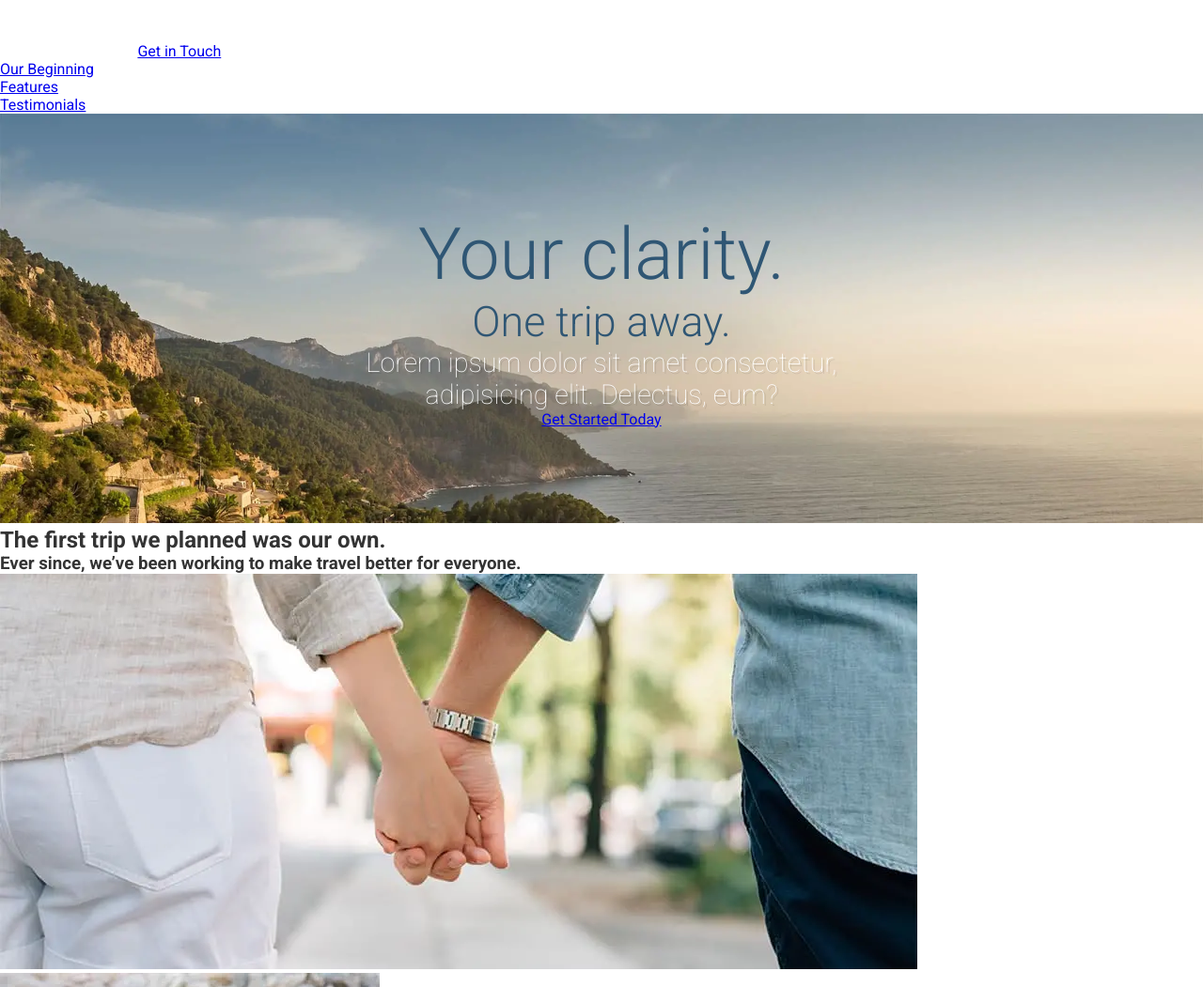
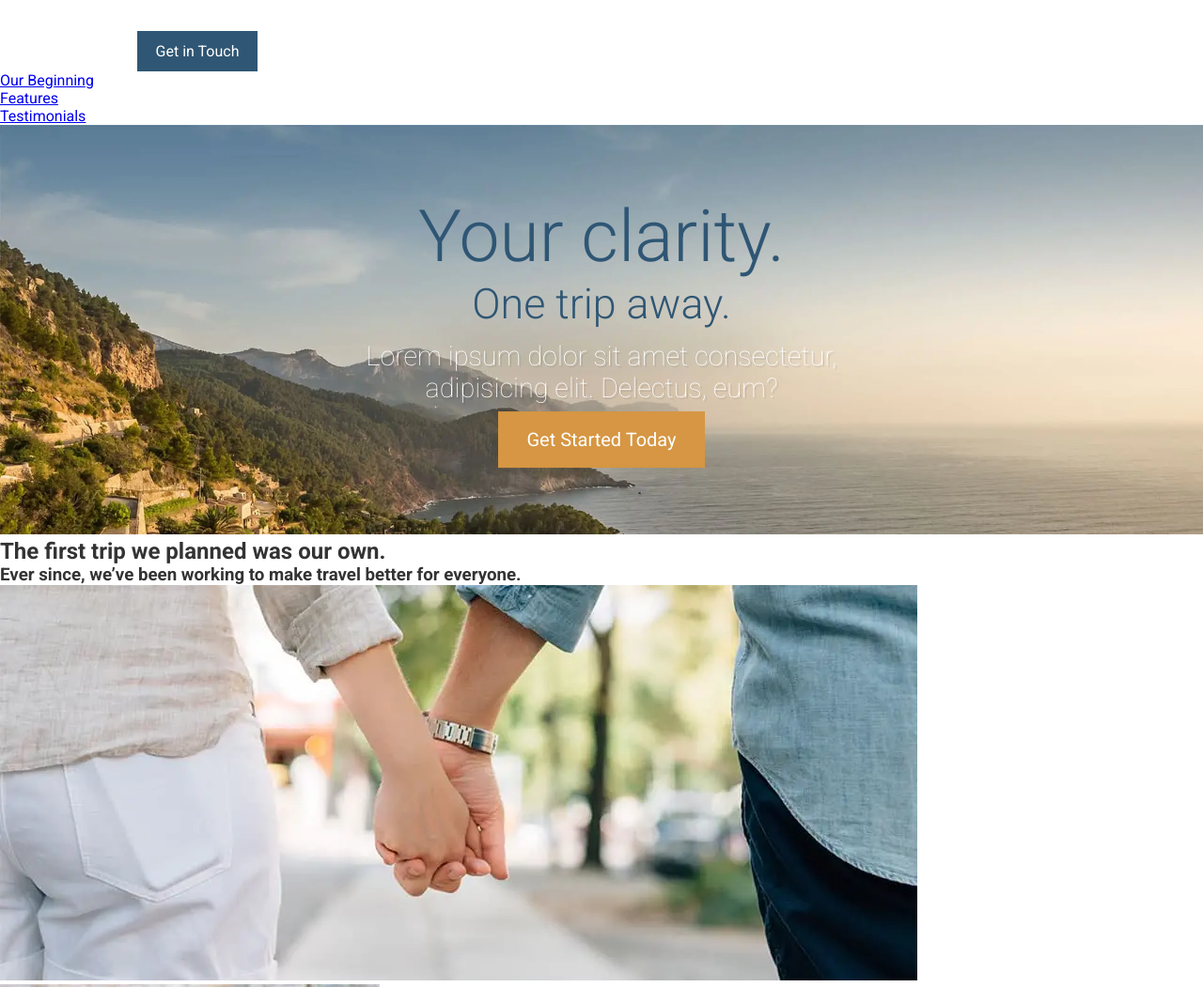
Before and after one commit to fronomenal/vanilla_frontend, a website: page app/index.html in a window 1280 px wide. Shown: the top 1051 px of the page at 94% size. Drawn offline with Linux system fonts and the light colour scheme.

Commit message:
button classes created

```diff
--- a/app/index.html
+++ b/app/index.html
@@ -11,7 +11,7 @@
 <body>
   <header>
     <img src="assets/imgs/icons/clear-view-escapes.svg">
-    <a href="#">Get in Touch</a>
+    <a class="btn" href="#">Get in Touch</a>
     <nav>
       <ul>
         <li><a href="#our-beginning">Our Beginning</a></li>
@@ -30,7 +30,7 @@
       <h1>Your clarity.</h1>
       <h2>One trip away.</h2>
       <p>Lorem ipsum dolor sit amet consectetur, adipisicing elit. Delectus, eum?</p>
-      <p><a href="#">Get Started Today</a></p>
+      <p><a  class="btn-orange" href="#">Get Started Today</a></p>
     </section>
   </div>
 
@@ -102,7 +102,7 @@
   </div>
 
   <footer>
-    <p>Copyright &copy; 2022 Clear View Escapes. All rights reserved. <a href="#">Get in Touch</a></p>
+    <p>Copyright &copy; 2022 Clear View Escapes. All rights reserved. <a class="btn-orange" href="#">Get in Touch</a></p>
   </footer>
 </body>
 </html>
--- a/src/scss/_main.scss
+++ b/src/scss/_main.scss
@@ -15,6 +15,7 @@
         }
 
         h2 {
+            margin-bottom: 0.75rem;
             font-weight: 300;
             color: $primary-color;
             font-size: 2.8rem;
@@ -24,9 +25,15 @@
             max-width: 33rem;
             margin: 0px auto;
             color: hsl(0, 0%, 100%);
+            margin-bottom: 0.5rem;
             font-size: 1.8rem;
             font-weight: 100;
             text-shadow: 2px 2px 0 hsla(0, 0%, 0%, .1);
         }
+
+        .btn-orange {
+            font-size: 1.25rem;
+            padding: 1.1rem 1.9rem;
+        }
     }
 }
--- a/src/scss/_utils.scss
+++ b/src/scss/_utils.scss
@@ -0,0 +1,7 @@
+.btn {
+    @include btn($primary-color);
+}
+
+.btn-orange {
+    @include btn($tertiary-color);
+}
--- a/src/scss/_vars.scss
+++ b/src/scss/_vars.scss
@@ -1 +1,18 @@
+//variables
 $primary-color: hsl(206, 42%, 32%);
+
+$tertiary-color: hsl(34, 64%, 55%);
+
+
+//mixins/extensions
+@mixin btn($color) {
+    display: inline-block;
+    background-color: $color;
+    padding: 0.75rem 1.2rem;
+    color: hsl(0, 0%, 100%);
+    text-decoration: none;
+
+}
+
+
+//functions
--- a/src/scss/style.scss
+++ b/src/scss/style.scss
@@ -1,10 +1,10 @@
 @import "vars";
 @import "globals";
+@import "utils";
 
 @import "header";
 @import "main";
 @import "footer";
 
-@import "utils";
 @import "media";
 @import "frames";
```
Also changed, not shown: app/www/css/style.css.
